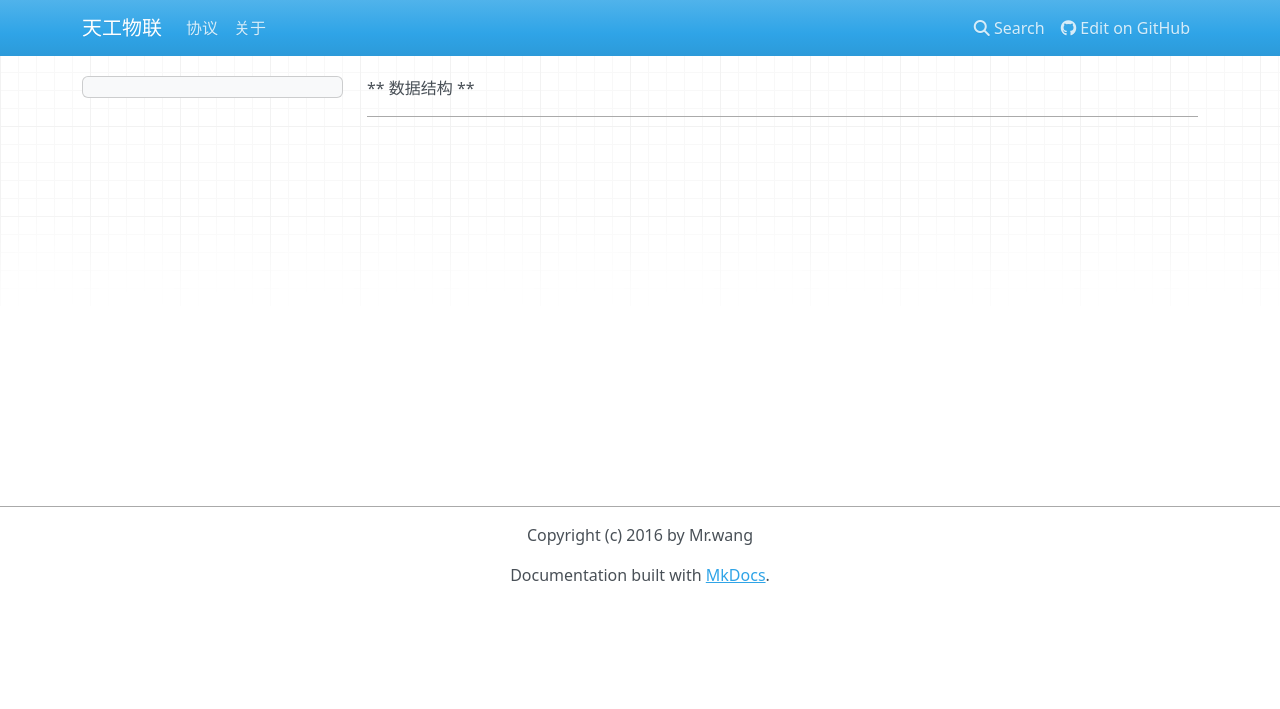
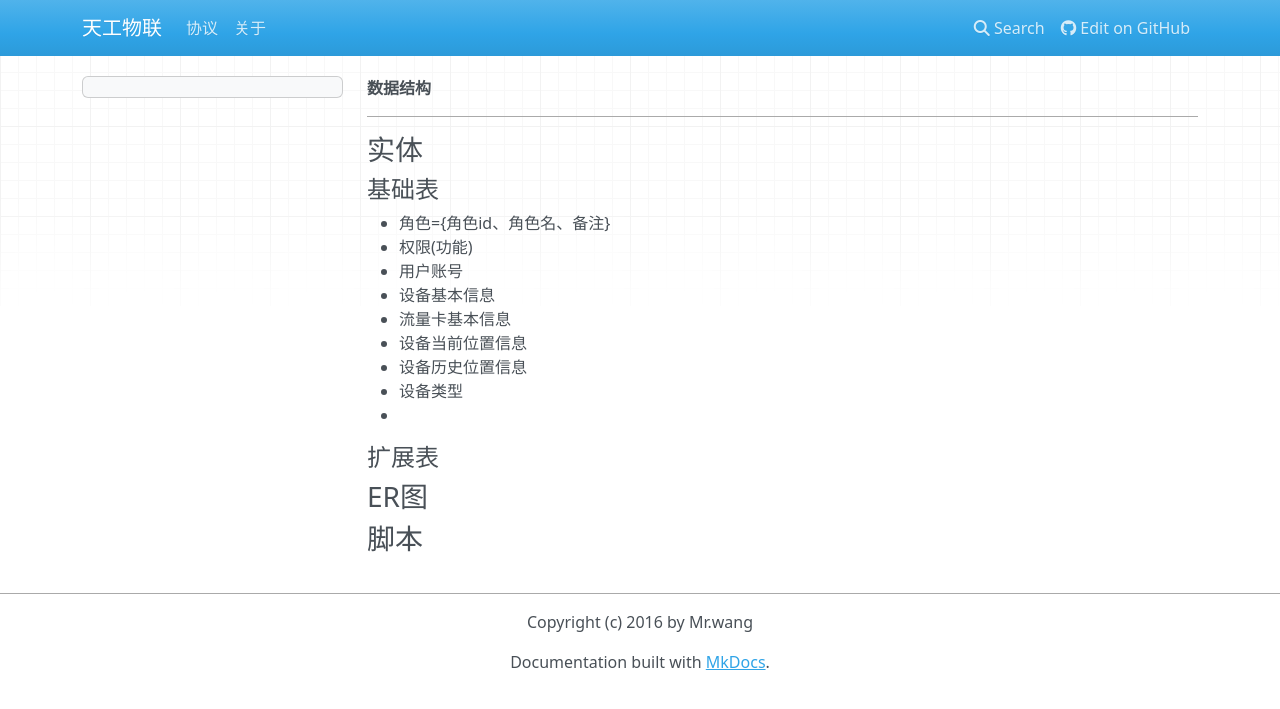
Before and after one commit to whsheng/tgiot, an MkDocs documentation site: the page built from docs/db.md, in a window 1280 px wide. Shown: the top 709 px of the page. Built offline with MkDocs 1.6.1, drawn with Linux system fonts in a browser that asks for light colours; nearby versions of some CDN libraries; old or Windows-style settings are respelled for this version of MkDocs.

Commit message:
新增ER图及进度链接

```diff
--- a/docs/db.md
+++ b/docs/db.md
@@ -1,3 +1,22 @@
-** 数据结构 **
+**数据结构**
 
 ----
+
+### 实体
+
+#### 基础表
+- 角色={角色id、角色名、备注}
+- 权限(功能)
+- 用户账号
+- 设备基本信息
+- 流量卡基本信息
+- 设备当前位置信息
+- 设备历史位置信息
+- 设备类型
+-
+
+#### 扩展表
+
+### ER图
+
+### 脚本
```
Also changed, not shown: README.md (+2 -0 lines), 1 other file.
